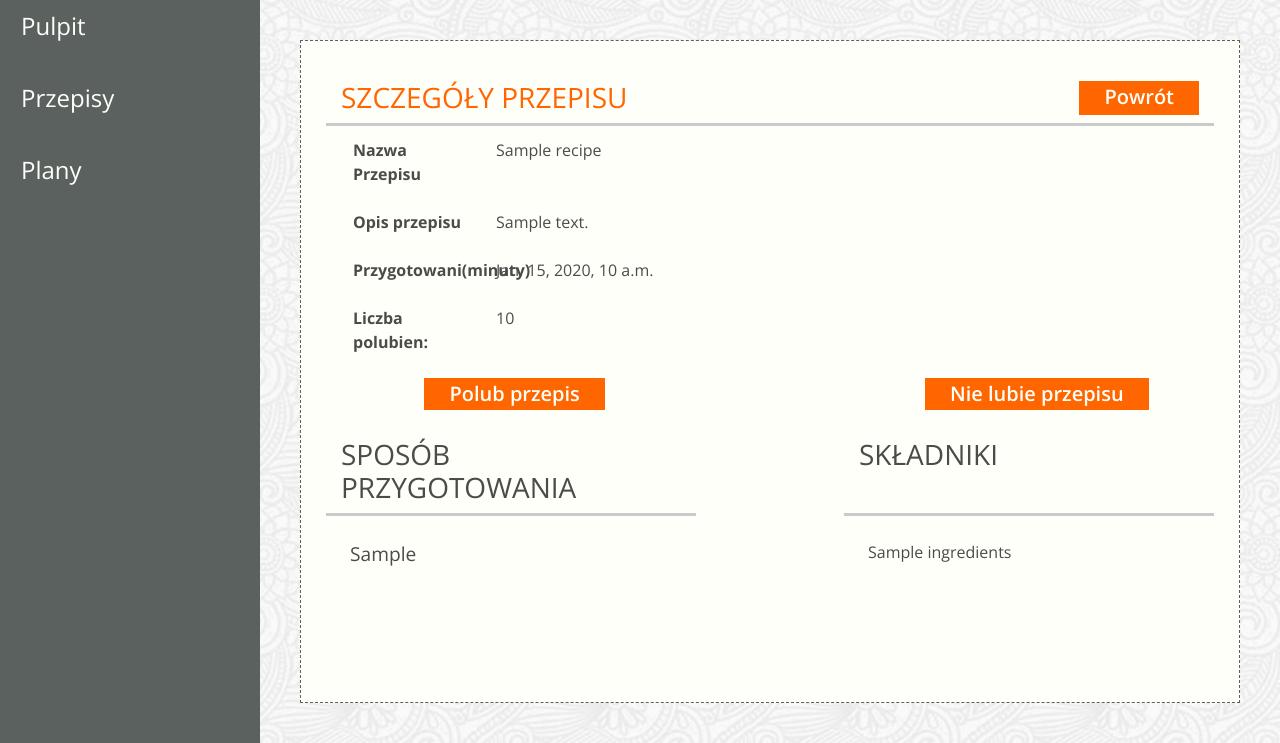
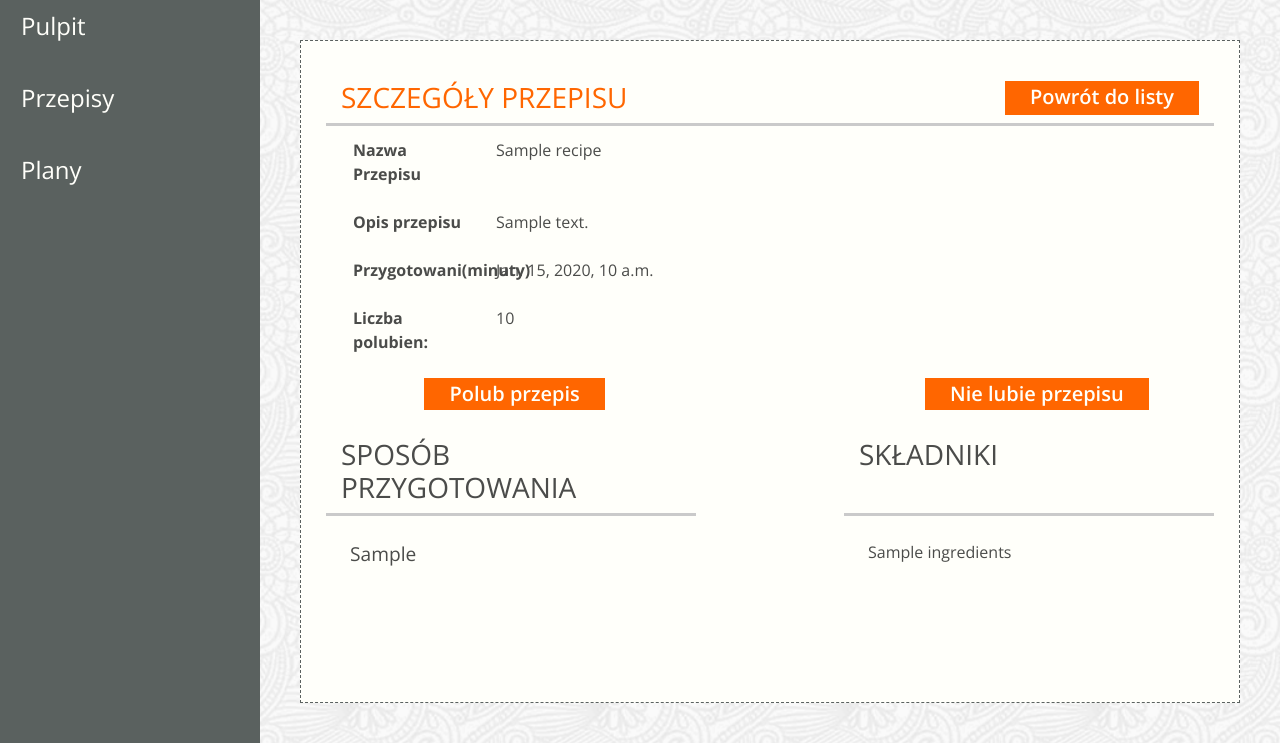
Before and after one commit to zooyl/Jedzonko-ScrumProject, a Django app: template jedzonko/templates/app-recipe-details.html in a window 1280 px wide; the page is wider, and only the part inside the window is pictured. Shown: the part 84-827 px from the top of that part. Run offline with Django 3.2, Linux system fonts and the light colour scheme; the template is opened without the code that fills it: most values are stand-ins (such as "Sample title", 1, 10 or a date in 2020); some libraries are stand-ins or nearby versions; some web fonts are replaced.

Commit message:
Final Boss 1.0

```diff
--- a/jedzonko/templates/app-recipe-details.html
+++ b/jedzonko/templates/app-recipe-details.html
@@ -8,7 +8,7 @@
                     przepisu</h3></div>
                 <div class="col d-flex justify-content-end mb-2">
                     <a href="/recipe/list"
-                       class="btn btn-color rounded-0 pt-0 pb-0 pr-4 pl-4">Powrót</a>
+                       class="btn btn-color rounded-0 pt-0 pb-0 pr-4 pl-4">Powrót do listy</a>
                 </div>
             </div>
 
--- a/jedzonko/templates/recipes.html
+++ b/jedzonko/templates/recipes.html
@@ -1,7 +1,8 @@
 {% extends "__base__.html" %}
 {% block title %}{% endblock title %}
 {% block content %}
-<section>
+
+    <div class="dashboard-content border-dashed p-3 m-4 view-height">
 
     <div class="row padding-small">
         <i class="fas fa-users icon-users"></i>
@@ -9,7 +10,6 @@
         <hr>
         <div class="orange-line w-100"></div>
     </div>
-</section>
 <section class="mr-4 ml-4">
     <div class="col d-flex justify-content-end mb-4 noPadding">
         <a href="/recipe/add"
```
